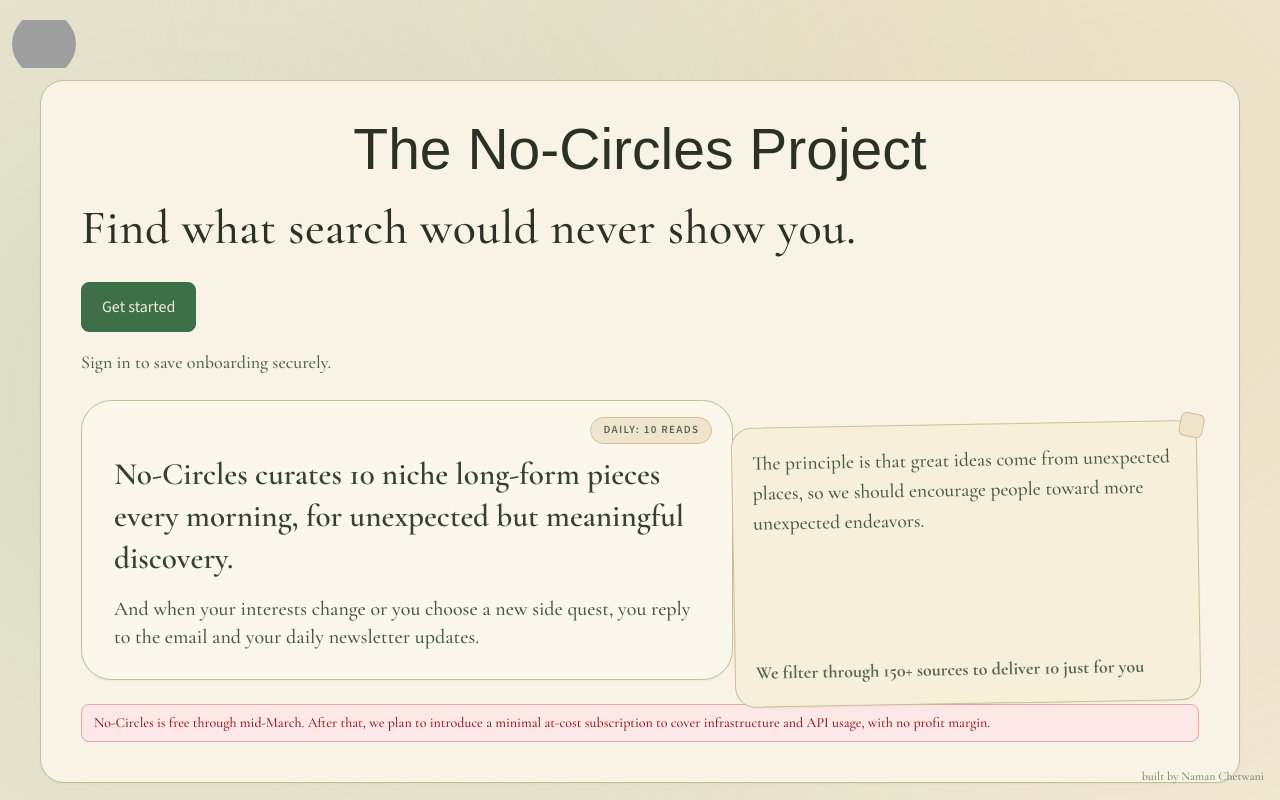
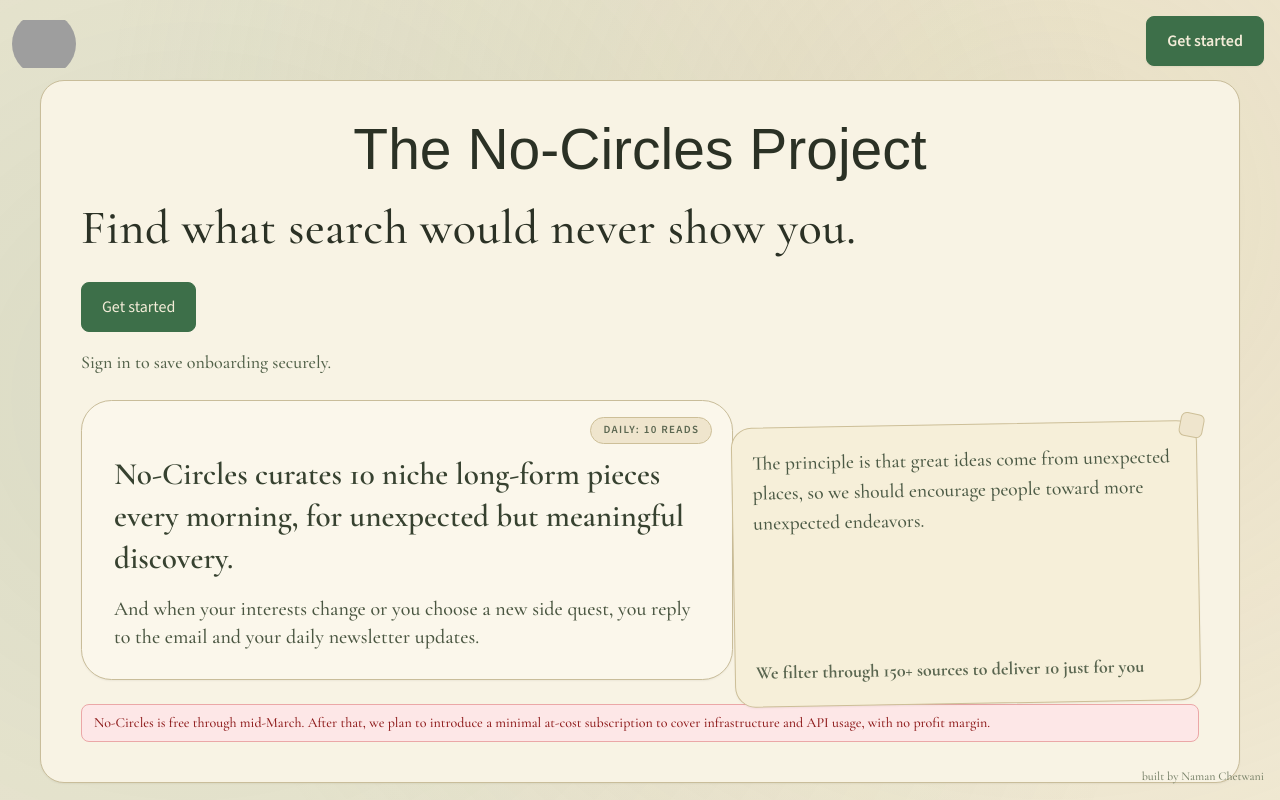
Before and after one commit to coder-2011/no-circles, a Next.js app: page / in a window 1280 px wide. Shown: the top 800 px of the page. Built offline with nearby package versions, Linux system fonts and the light colour scheme; no server answers; grey boxes are pictures that could not be loaded; a web font is replaced by a local one.

Commit message:
feat(homepage): add fixed top-right get-started CTA while scrolling

```diff
--- a/app/page.tsx
+++ b/app/page.tsx
@@ -244,6 +244,16 @@ export default function HomePage() {
   return (
     <main className="relative min-h-screen overflow-hidden bg-[#F3ECD8] px-6 py-14 text-[#2D3426] md:px-10 md:py-20" id="top">
       <div className="pointer-events-none absolute inset-0 bg-[radial-gradient(circle_at_15%_15%,rgba(61,111,73,0.14),transparent_40%),radial-gradient(circle_at_82%_8%,rgba(198,182,137,0.24),transparent_36%),radial-gradient(circle_at_70%_86%,rgba(93,131,89,0.12),transparent_40%)]" />
+      <div className="fixed right-4 top-4 z-40">
+        <button
+          className="rounded-lg border border-[#3D6F49] bg-[#3D6F49] px-4 py-2.5 text-sm font-semibold text-[#F3ECD8] shadow-sm transition hover:bg-[#315E3E] disabled:cursor-not-allowed disabled:opacity-60 md:px-5 md:py-3 md:text-base"
+          disabled={authState === "loading"}
+          onClick={signInWithGoogle}
+          type="button"
+        >
+          {authState === "signed_in" ? "Continue onboarding" : "Get started"}
+        </button>
+      </div>
       <div className="relative mx-auto w-full max-w-7xl space-y-10">
         <section className="rounded-3xl border border-[#C9BD9A] bg-[#F8F3E4] p-8 shadow-sm md:p-10">
           <div className={`${topTitleFont.className} text-center text-[45px] font-bold leading-none text-[#2B3125] md:text-[57px]`}>
```
Also changed, not shown: documentation/files/app-page.md (+1 -0 lines).
